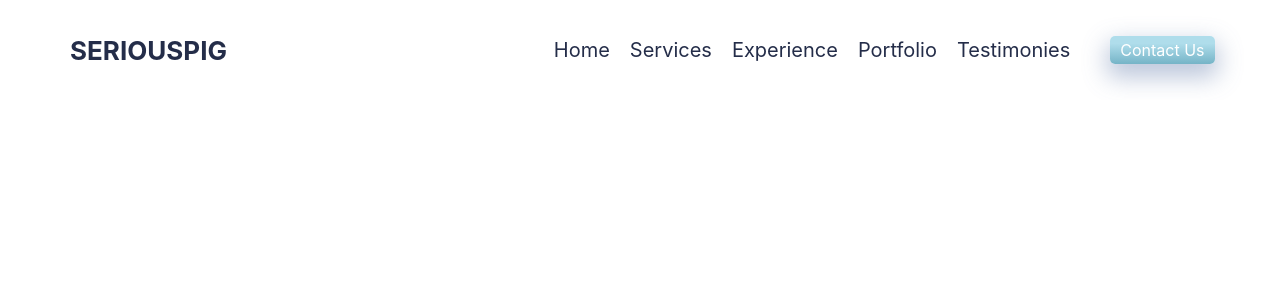
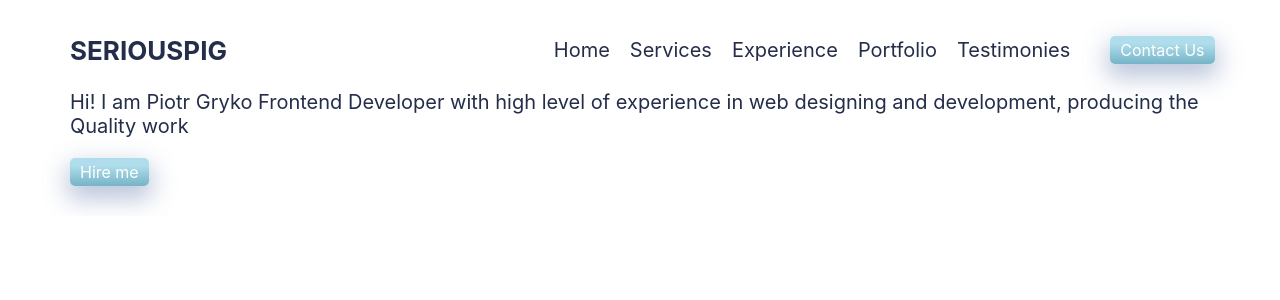
Before and after one commit to seriouspig/portfolio, a React (Create React App) app: page / in a window 1280 px wide. Shown: the top 300 px of the page. Built offline with nearby package versions, Linux system fonts and the light colour scheme.

Commit message:
Intro basic

```diff
--- a/src/App.js
+++ b/src/App.js
@@ -1,10 +1,12 @@
 import './App.css';
+import Intro from './Components/Intro/Intro';
 import Navbar from './Components/Navbar/Navbar';
 
 function App() {
   return (
     <div className="App">
       <Navbar />
+      <Intro />
     </div>
   );
 }
--- /dev/null
+++ b/src/Components/Intro/Intro.css
@@ -0,0 +1,3 @@
+.i-button {
+    margin: 20px 0px;
+}
--- /dev/null
+++ b/src/Components/Intro/Intro.jsx
@@ -0,0 +1,22 @@
+import React from 'react'
+import './Intro.css'
+
+const Intro = () => {
+  return (
+    <div className="intro">
+        <div className="i-left">
+            <div className="i-name">
+                <span>Hi! I am </span>
+                <span>Piotr Gryko </span>
+                <span>Frontend Developer with high level of experience in web designing and development, producing the Quality work </span>
+            </div>
+            <button className="button i-button">Hire me</button>
+        </div>
+        <div className="i-right">
+
+        </div>
+    </div>
+  )
+}
+
+export default Intro
```
